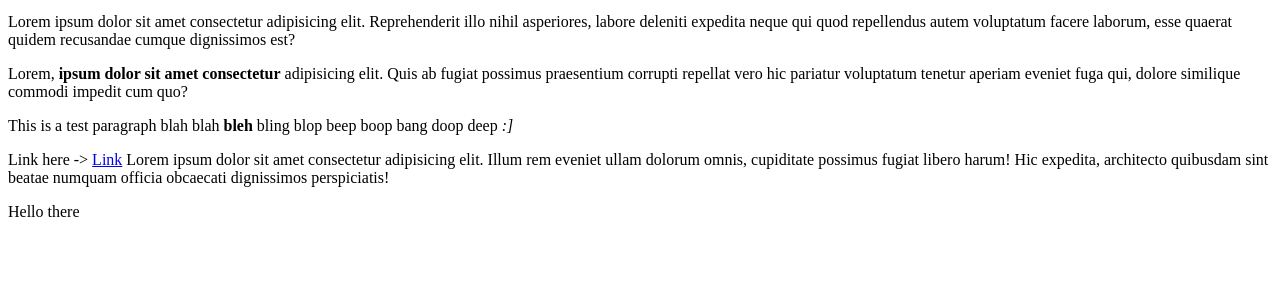
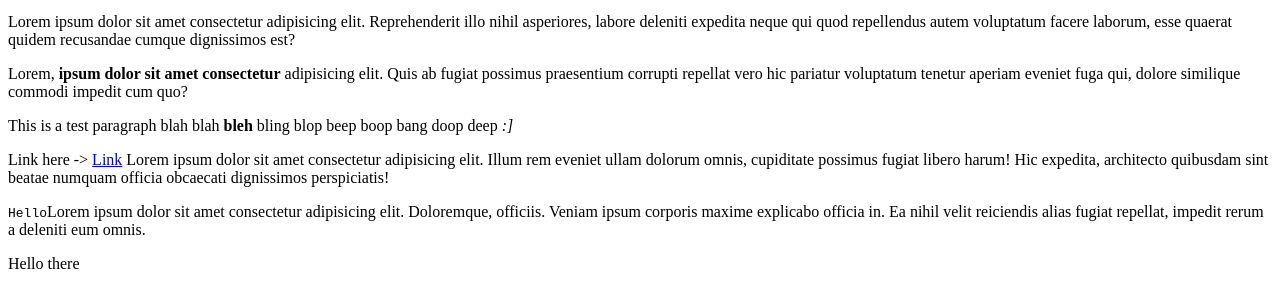
Before and after one commit to PlasmaZer0/skimzr, a plain HTML site: page index.html in a window 1280 px wide. Shown: the part 119-426 px from the top of the page. Drawn offline with Linux system fonts and the light colour scheme.

Commit message:
Changed Content 3

```diff
--- a/index.html
+++ b/index.html
@@ -15,6 +15,8 @@
         <p>This is a test paragraph blah blah <b>bleh</b> bling blop beep boop bang doop deep <em>:]</em></p>
         <p>Link here -> <a href="#">Link</a> Lorem ipsum dolor sit amet consectetur adipisicing elit. Illum rem eveniet ullam dolorum omnis, cupiditate possimus fugiat libero harum! Hic expedita, architecto quibusdam sint beatae numquam officia obcaecati dignissimos perspiciatis!</p>
 
+        <p id="code"><code>Hello</code>Lorem ipsum dolor sit amet consectetur adipisicing elit. Doloremque, officiis. Veniam ipsum corporis maxime explicabo officia in. Ea nihil velit reiciendis alias fugiat repellat, impedit rerum a deleniti eum omnis.</p>
+
         <span>
             <span>Hello there</span>
         </span>
```
